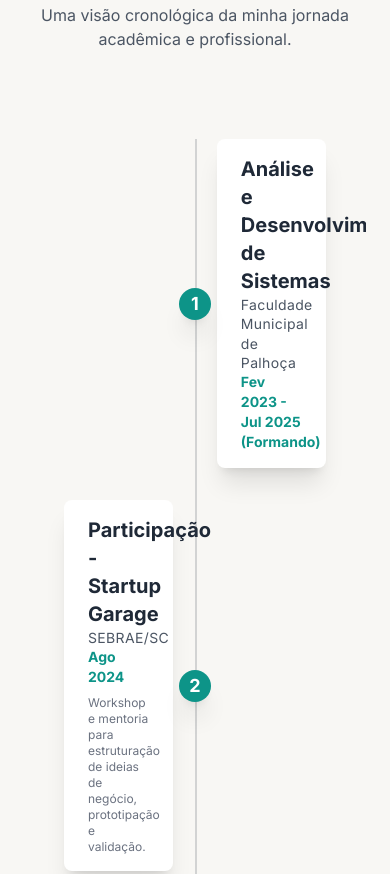
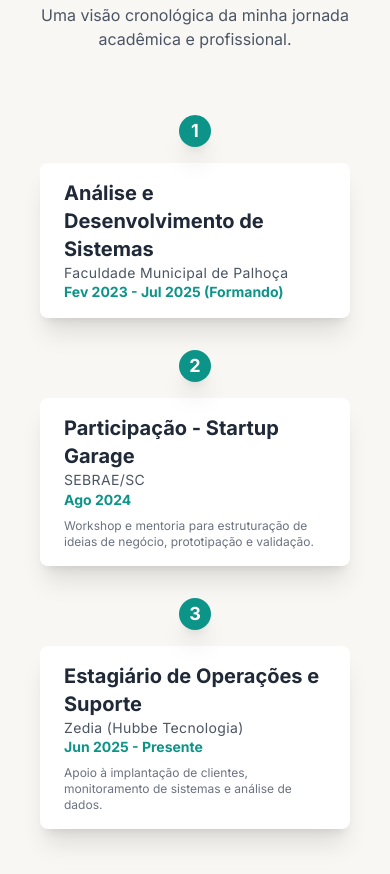
Before and after one commit to KauaSM/curriculum, a plain HTML site: page index.html in a window 390 px wide. Shown: the part 1154-2028 px from the top of the page. Drawn offline with nearby package versions, Linux system fonts and the light colour scheme.

Commit message:
Mobile responsiviness

```diff
--- a/index.html
+++ b/index.html
@@ -102,27 +102,30 @@
             <div class="container mx-auto px-6 max-w-5xl">
                 <h2 class="text-3xl font-bold text-center text-gray-800">Linha do Tempo Profissional</h2>
                 <p class="mt-4 text-center text-gray-600 mb-12">Uma visão cronológica da minha jornada acadêmica e profissional.</p>
-                <div class="relative wrap overflow-hidden p-10 h-full">
-                    <div class="border-2-2 absolute border-opacity-20 border-gray-700 h-full border" style="left: 50%"></div>
+                <div class="relative wrap overflow-hidden p-4 md:p-10 h-full">
+                    <!-- Central vertical line: hidden on mobile, visible on md+ -->
+                    <div class="hidden md:block border-2-2 absolute border-opacity-20 border-gray-700 h-full border left-1/2 transform -translate-x-1/2"></div>
 
-                    <div class="mb-8 flex justify-between items-center w-full right-timeline">
-                        <div class="order-1 w-5/12"></div>
-                        <div class="z-20 flex items-center order-1 bg-teal-600 shadow-xl w-8 h-8 rounded-full">
+                    <!-- Timeline Item 1 -->
+                    <div class="mb-8 flex flex-col md:flex-row justify-between items-center w-full md:right-timeline">
+                        <div class="order-1 w-full md:w-5/12"></div>
+                        <div class="z-20 flex items-center order-1 bg-teal-600 shadow-xl w-8 h-8 rounded-full mx-auto md:mx-0">
                             <h1 class="mx-auto font-semibold text-lg text-white">1</h1>
                         </div>
-                        <div class="order-1 bg-white rounded-lg shadow-xl w-5/12 px-6 py-4">
+                        <div class="order-1 bg-white rounded-lg shadow-xl w-full md:w-5/12 px-6 py-4 mt-4 md:mt-0">
                             <h3 class="font-bold text-gray-800 text-xl">Análise e Desenvolvimento de Sistemas</h3>
                             <p class="text-sm leading-snug tracking-wide text-gray-600">Faculdade Municipal de Palhoça</p>
                             <p class="text-sm font-semibold text-teal-600">Fev 2023 - Jul 2025 (Formando)</p>
                         </div>
                     </div>
 
-                    <div class="mb-8 flex justify-between flex-row-reverse items-center w-full left-timeline">
-                        <div class="order-1 w-5/12"></div>
-                        <div class="z-20 flex items-center order-1 bg-teal-600 shadow-xl w-8 h-8 rounded-full">
+                    <!-- Timeline Item 2 -->
+                    <div class="mb-8 flex flex-col md:flex-row-reverse justify-between items-center w-full md:left-timeline">
+                        <div class="order-1 w-full md:w-5/12"></div>
+                        <div class="z-20 flex items-center order-1 bg-teal-600 shadow-xl w-8 h-8 rounded-full mx-auto md:mx-0">
                             <h1 class="mx-auto text-white font-semibold text-lg">2</h1>
                         </div>
-                        <div class="order-1 bg-white rounded-lg shadow-xl w-5/12 px-6 py-4">
+                        <div class="order-1 bg-white rounded-lg shadow-xl w-full md:w-5/12 px-6 py-4 mt-4 md:mt-0">
                             <h3 class="font-bold text-gray-800 text-xl">Participação - Startup Garage</h3>
                             <p class="text-sm leading-snug tracking-wide text-gray-600">SEBRAE/SC</p>
                             <p class="text-sm font-semibold text-teal-600">Ago 2024</p>
@@ -130,12 +133,13 @@
                         </div>
                     </div>
 
-                    <div class="mb-8 flex justify-between items-center w-full right-timeline">
-                        <div class="order-1 w-5/12"></div>
-                        <div class="z-20 flex items-center order-1 bg-teal-600 shadow-xl w-8 h-8 rounded-full">
+                    <!-- Timeline Item 3 -->
+                    <div class="mb-8 flex flex-col md:flex-row justify-between items-center w-full md:right-timeline">
+                        <div class="order-1 w-full md:w-5/12"></div>
+                        <div class="z-20 flex items-center order-1 bg-teal-600 shadow-xl w-8 h-8 rounded-full mx-auto md:mx-0">
                             <h1 class="mx-auto font-semibold text-lg text-white">3</h1>
                         </div>
-                        <div class="order-1 bg-white rounded-lg shadow-xl w-5/12 px-6 py-4">
+                        <div class="order-1 bg-white rounded-lg shadow-xl w-full md:w-5/12 px-6 py-4 mt-4 md:mt-0">
                             <h3 class="font-bold text-gray-800 text-xl">Estagiário de Operações e Suporte</h3>
                             <p class="text-sm leading-snug tracking-wide text-gray-600">Zedia (Hubbe Tecnologia)</p>
                             <p class="text-sm font-semibold text-teal-600">Jun 2025 - Presente</p>
```
